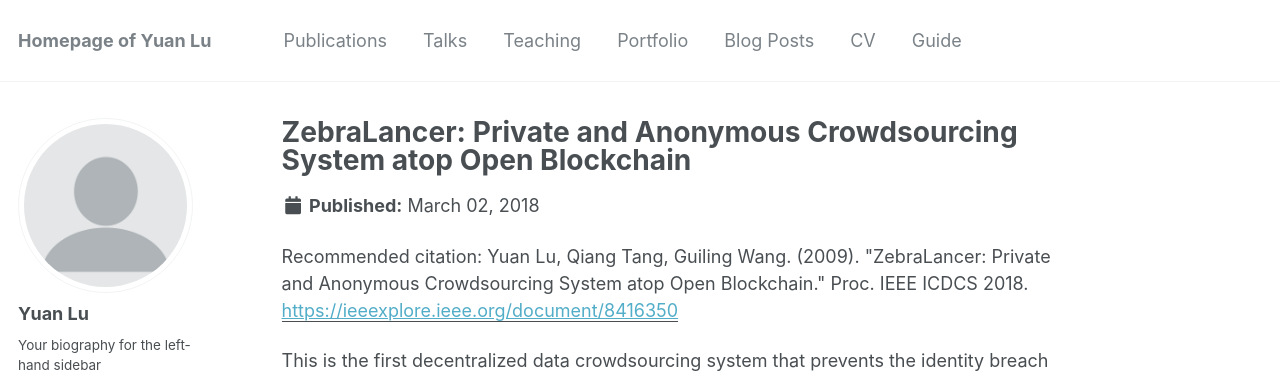
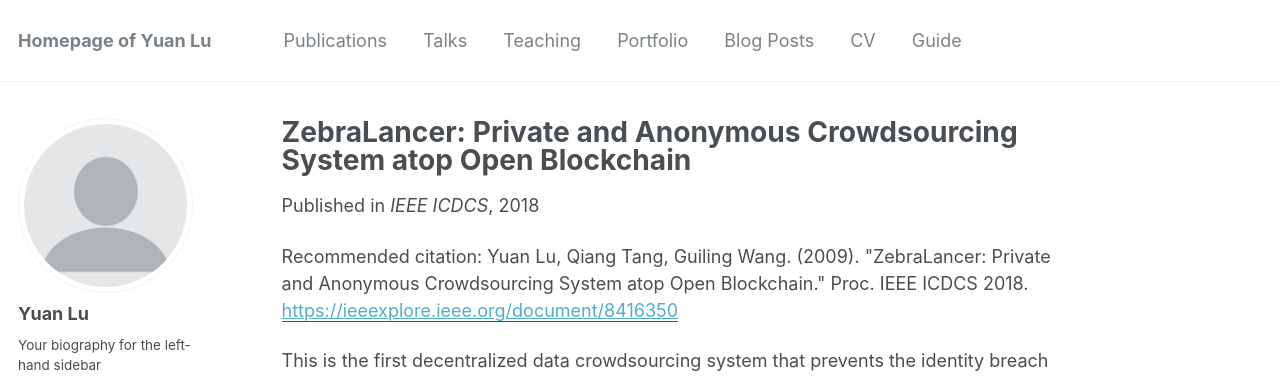
Before and after one commit to yylluu/yylluu.github.io, a Jekyll site: the page built from _publications/2009-10-01-paper-title-number-1.md, in a window 1280 px wide and 947 px high. Shown: the top 378 px of the window. Built offline with Jekyll 4.4.1, drawn with Linux system fonts in a browser that asks for light colours.

Commit message:
Update 2009-10-01-paper-title-number-1.md

```diff
--- a/_publications/2009-10-01-paper-title-number-1.md
+++ b/_publications/2009-10-01-paper-title-number-1.md
@@ -4,6 +4,7 @@ collection: IEEE ICDCS 2018
 permalink: /publication/2009-10-01-paper-title-number-1
 excerpt: 'This is the first decentralized data crowdsourcing system that prevents the identity breach and data leakage caused by the transparency of the blockchain.'
 date: 2018-03-02
+venue: 'IEEE ICDCS'
 paperurl: 'https://ieeexplore.ieee.org/document/8416350'
 citation: 'Yuan Lu, Qiang Tang, Guiling Wang. (2009). &quot;ZebraLancer: Private and Anonymous Crowdsourcing System atop Open Blockchain.&quot; Proc. IEEE ICDCS 2018.'
 ---
```
